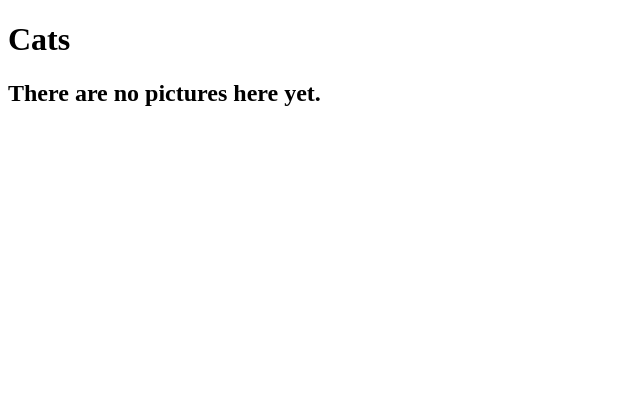
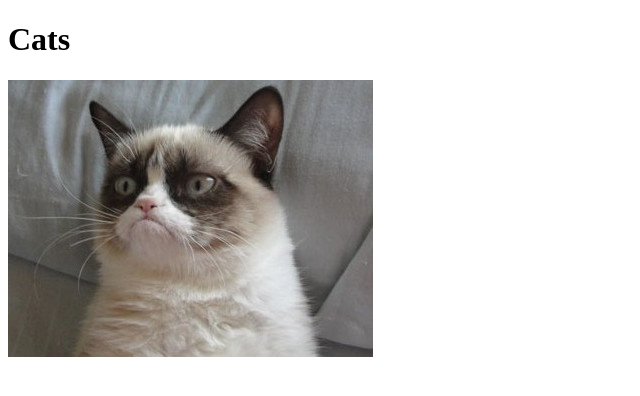
Before and after one commit to Jpiemaz/Metis-Prework, a plain HTML site: page cats.html in a window 1280 px wide. Shown: the whole page, without its empty margins (0-640 px from the left). Drawn offline with Linux system fonts and the light colour scheme.

Commit message:
Add image to cat gallery

```diff
--- a/cats.html
+++ b/cats.html
@@ -6,7 +6,7 @@
 	<body>
 		<h1> Cats
 		</h1>
-		<h2> There are no pictures here yet.
+		<h2> <img src="grumpy_cat.png">
 		</h2>
 	</body>
 </html>
```
Also changed, not shown: grumpy_cat.png (added).
